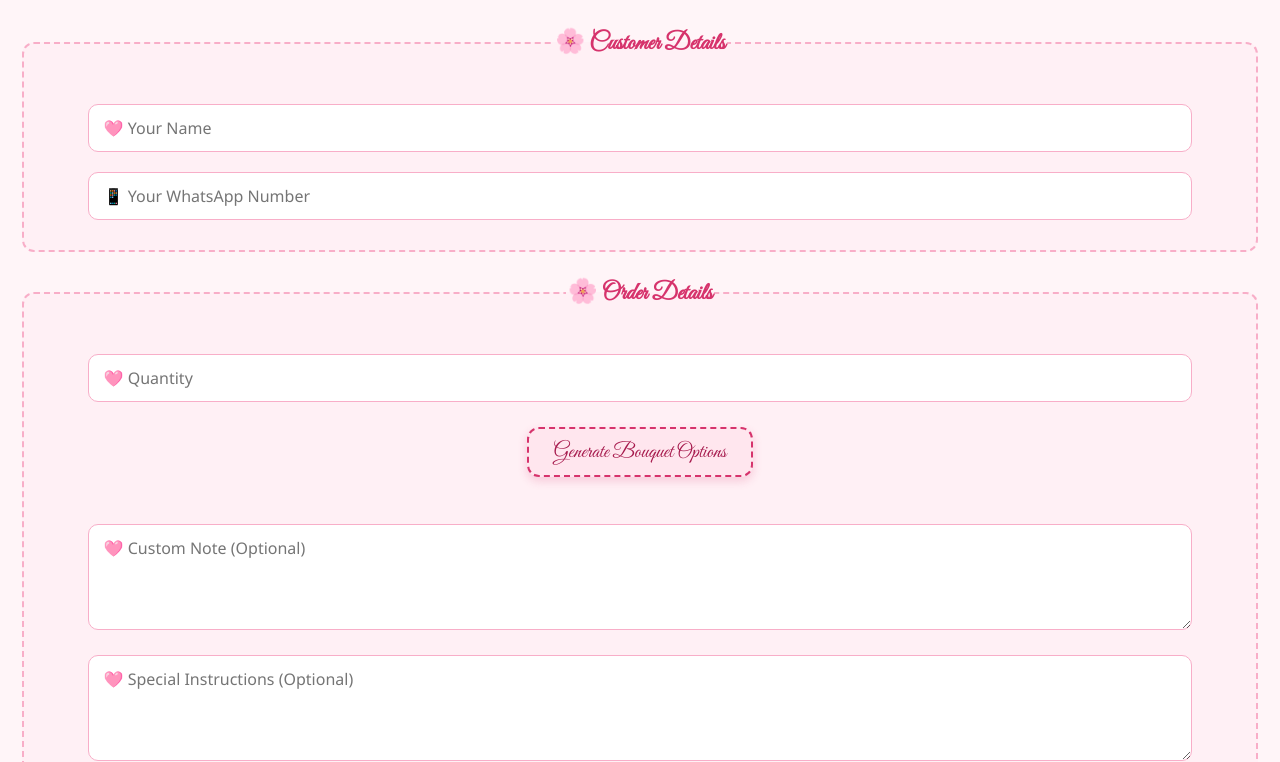
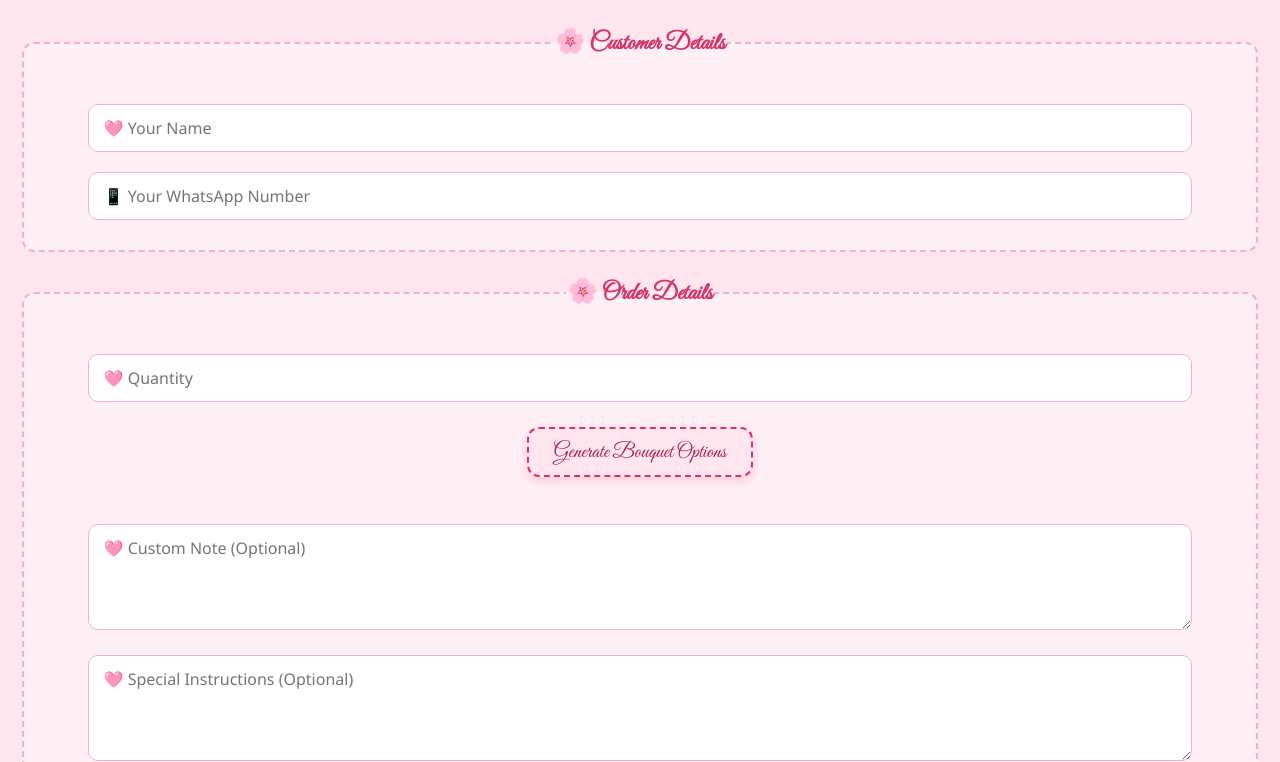
Before and after one commit to rubeeess/rubees, a plain HTML site: page index.html in a window 1280 px wide. Shown: the part 4117-4879 px from the top of the page. Drawn offline with Linux system fonts and the light colour scheme.

Commit message:
Add files via upload

```diff
--- a/styles.css
+++ b/styles.css
@@ -310,7 +310,7 @@ h2{
 
 /* ===== ORDER SECTION ===== */
 #order {
-  background: #fff5f8;
+  background: #ffe6ee;
   border-top: 2px solid #ffc0cb;
   padding: 60px 20px;
   text-align: center;
```
